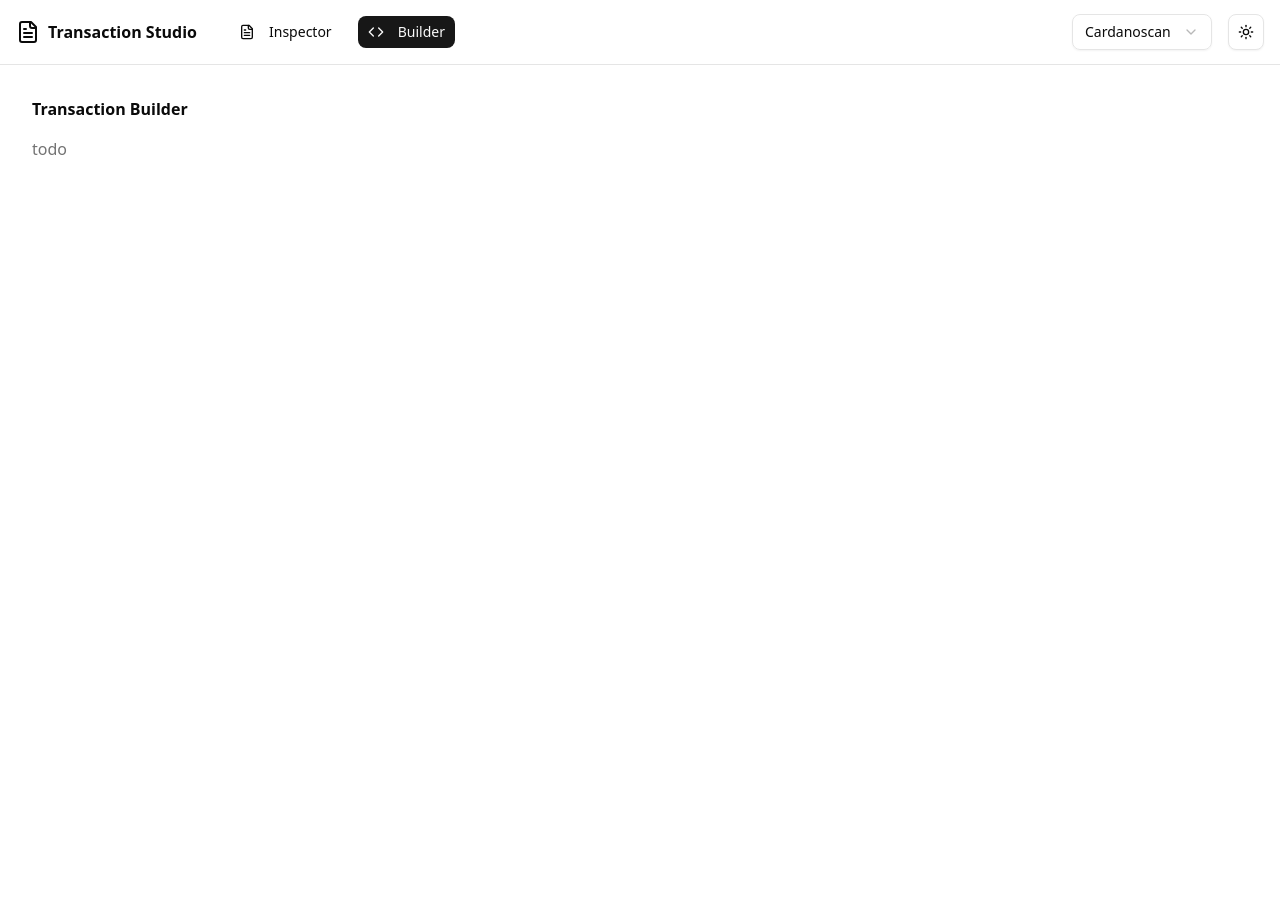
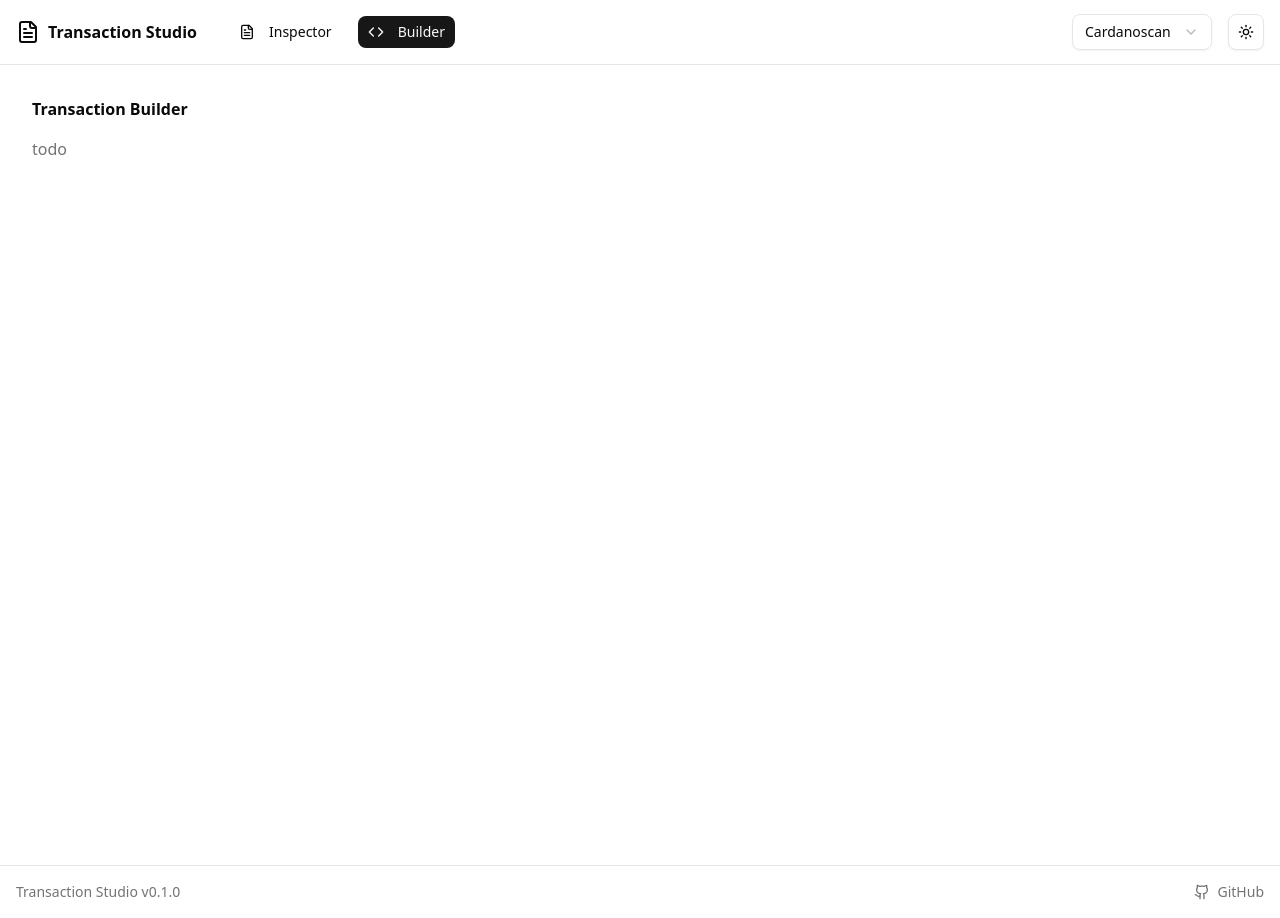
Before and after one commit to amanita-labs/tx-studio, a Next.js app: page /build in a window 1280 px wide. Before the commit the page ends 865 px from the top, so only its background shows below. Built offline with nearby package versions, Linux system fonts and the light colour scheme.

Commit message:
add footer

```diff
--- a/src/app/layout.tsx
+++ b/src/app/layout.tsx
@@ -4,6 +4,7 @@ import "./globals.css";
 import { Toaster } from "@/components/ui/sonner";
 import { ThemeProvider } from "@/components/theme-provider";
 import { Header } from "@/components/header";
+import { Footer } from "@/components/footer";
 
 const geistSans = Geist({
   variable: "--font-geist-sans",
@@ -17,7 +18,7 @@ const geistMono = Geist_Mono({
 
 export const metadata: Metadata = {
   title: "Transaction Studio",
-  description: "A zero-backend, delightful web app for decoding and inspecting Cardano transactions",
+  description: "Cardano Transaction Inspector and Builder",
 };
 
 export default function RootLayout({
@@ -28,7 +29,7 @@ export default function RootLayout({
   return (
     <html lang="en" suppressHydrationWarning>
       <body
-        className={`${geistSans.variable} ${geistMono.variable} antialiased`}
+        className={`${geistSans.variable} ${geistMono.variable} antialiased flex flex-col min-h-screen`}
       >
         <ThemeProvider
           attribute="class"
@@ -37,7 +38,10 @@ export default function RootLayout({
           disableTransitionOnChange
         >
           <Header />
-          {children}
+          <main className="flex-1">
+            {children}
+          </main>
+          <Footer />
           <Toaster />
         </ThemeProvider>
       </body>
--- /dev/null
+++ b/src/components/footer.tsx
@@ -0,0 +1,32 @@
+// src/components/footer.tsx
+'use client';
+
+import Link from 'next/link';
+import { Github } from 'lucide-react';
+
+export function Footer() {
+  const version = '0.1.0';
+
+  return (
+    <footer className="border-t bg-background mt-auto">
+      <div className="container mx-auto px-4 py-4">
+        <div className="flex items-center justify-between text-sm text-muted-foreground">
+          <div className="flex items-center gap-4">
+            <span>Transaction Studio v{version}</span>
+          </div>
+          <div className="flex items-center gap-4">
+            <Link
+              href="https://github.com/amanita-labs/tx-studio"
+              target="_blank"
+              rel="noopener noreferrer"
+              className="flex items-center gap-2 hover:text-foreground transition-colors"
+            >
+              <Github className="h-4 w-4" />
+              <span>GitHub</span>
+            </Link>
+          </div>
+        </div>
+      </div>
+    </footer>
+  );
+}
```
